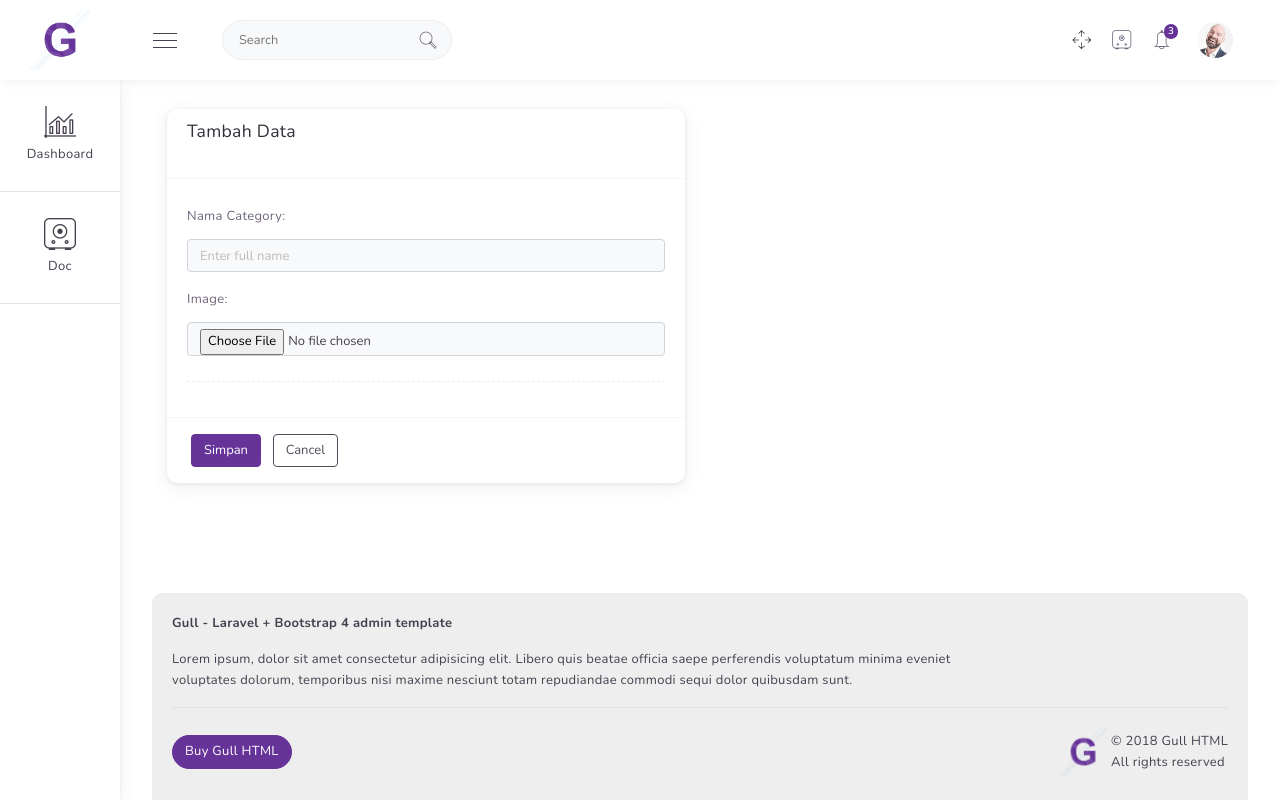
After one commit to mrefawaladam/eccomece-wiht-flask, a Flask app: page /category/create in a window 1280 px wide. The commit adds this page. Run offline with Flask 2, Linux system fonts and the light colour scheme; parts of the project's set-up code (start-up, migrations or seed data) failed here and were passed over; some libraries are stand-ins or nearby versions; some web fonts are replaced.

Commit message:
Buat Reparasi Coding

```diff
--- /dev/null
+++ b/app/templates/backend/pages/category/create.html
@@ -0,0 +1,74 @@
+{% extends "backend/layouts/app.html" %}
+<!-- template title -->
+{% block title %}
+Create Category
+{% endblock %}
+<!-- end template -->
+
+<!-- template css -->
+{% block css %}
+<link rel="stylesheet" href="{{ url_for('static', filename='backend/styles/vendor/datatables.min.css') }}">
+
+{% endblock %}
+<!-- end template -->
+
+<!-- tempalte content -->
+{% block content %}
+<div class="col-lg-6 mb-3">
+    <div class="card">
+        <div class="card-header bg-transparent">
+            <h3 class="card-title"> Tambah Data</h3>
+        </div>
+        <!--begin::form-->
+        <form action="{{ url_for('categoryCreate') }}" method="POST" enctype="multipart/form-data">
+            <div class="card-body">
+                <div class="form-row ">
+                    <div class="form-group col-md-12">
+                        <label for="inputEmail4" class="ul-form__label">Nama Category:</label>
+                        <input type="text" class="form-control" name="name" id="inputtext4" placeholder="Enter full name">
+
+                    </div>
+                    <div class="form-group col-md-12">
+                        <label for="inputEmail4" class="ul-form__label">Image:</label>
+                        <input type="file" class="form-control" id="inputtext4" name="file" placeholder="Enter full name">
+
+                    </div>
+
+                </div>
+                <div class="custom-separator"></div>
+
+            </div>
+            <div class="card-footer bg-transparent">
+                <div class="mc-footer">
+                    <div class="row">
+                        <div class="col-lg-12">
+                            <button type="submit" class="btn  btn-primary m-1">Simpan</button>
+                            <button type="button" class="btn btn-outline-secondary m-1">Cancel</button>
+
+                        </div>
+                    </div>
+                </div>
+            </div>
+        </form>
+
+        <!-- end::form -->
+    </div>
+</div>
+{% endblock %}
+<!-- end template -->
+
+<!-- template scritp -->
+
+{% block script %}
+<script src="{{ url_for('static', filename='backend/js/vendor/datatables.min.js' )}}"></script>
+<script src="{{ url_for('static', filename='backend/js/datatables.script.js') }}"></script>
+
+<script>
+    $(document).ready( function () {
+    $('#myTable').DataTable();
+    } );
+</script>
+
+{% endblock %}
+
+<!-- end template -->
--- a/app/templates/frontend/auth/login.html
+++ b/app/templates/frontend/auth/login.html
@@ -1,7 +1,7 @@
 {% extends "frontend/layouts/app.html" %}
 <!-- template title -->
 {% block title %}
-Register
+Login
 {% endblock %}
 <!-- end template -->
 
--- a/app/views/backend/category.py
+++ b/app/views/backend/category.py
@@ -1,14 +1,18 @@
-from flask import render_template, request, jsonify,session
+from flask import render_template, redirect, request, jsonify,session,url_for
 from app import app
 from app import db
 import bcrypt
 from werkzeug.security import generate_password_hash, check_password_hash
+from werkzeug.utils import secure_filename
 
+
+app.config["UPLOAD_FOLDER"] = "app/static/upload/categori/"
 
 @app.route("/category", methods=['GET','POST'])
 def category():
 
     if request.method == 'POST':
+
         return redirect(url_for('index'))
     else:
         # koneksi open
@@ -22,3 +26,22 @@ def category():
         conn.close()
 
         return render_template("backend/pages/category/index.html",container=container)
+
+
+@app.route("/category/create", methods=['GET','POST'])
+def categoryCreate():
+    if request.method == 'POST':
+        conn = db.connect()
+        files = request.files['file']
+        name = request.form.get('name')
+        # prose upload foto
+        filename = secure_filename(files.filename)
+        files.save(app.config['UPLOAD_FOLDER'] + filename)
+
+        query = 'Insert Into category (name, image) VALUES ("{}", "{}");'.format(
+        name, filename )
+        conn.execute(query)
+        conn.close()
+        return redirect(redirect_url())
+    else:
+        return render_template("backend/pages/category/create.html")
```
Also changed, not shown: app/templates/backend/pages/category/index.html (+5 -5 lines), app/static/upload/categori/screenshot.png (added).
